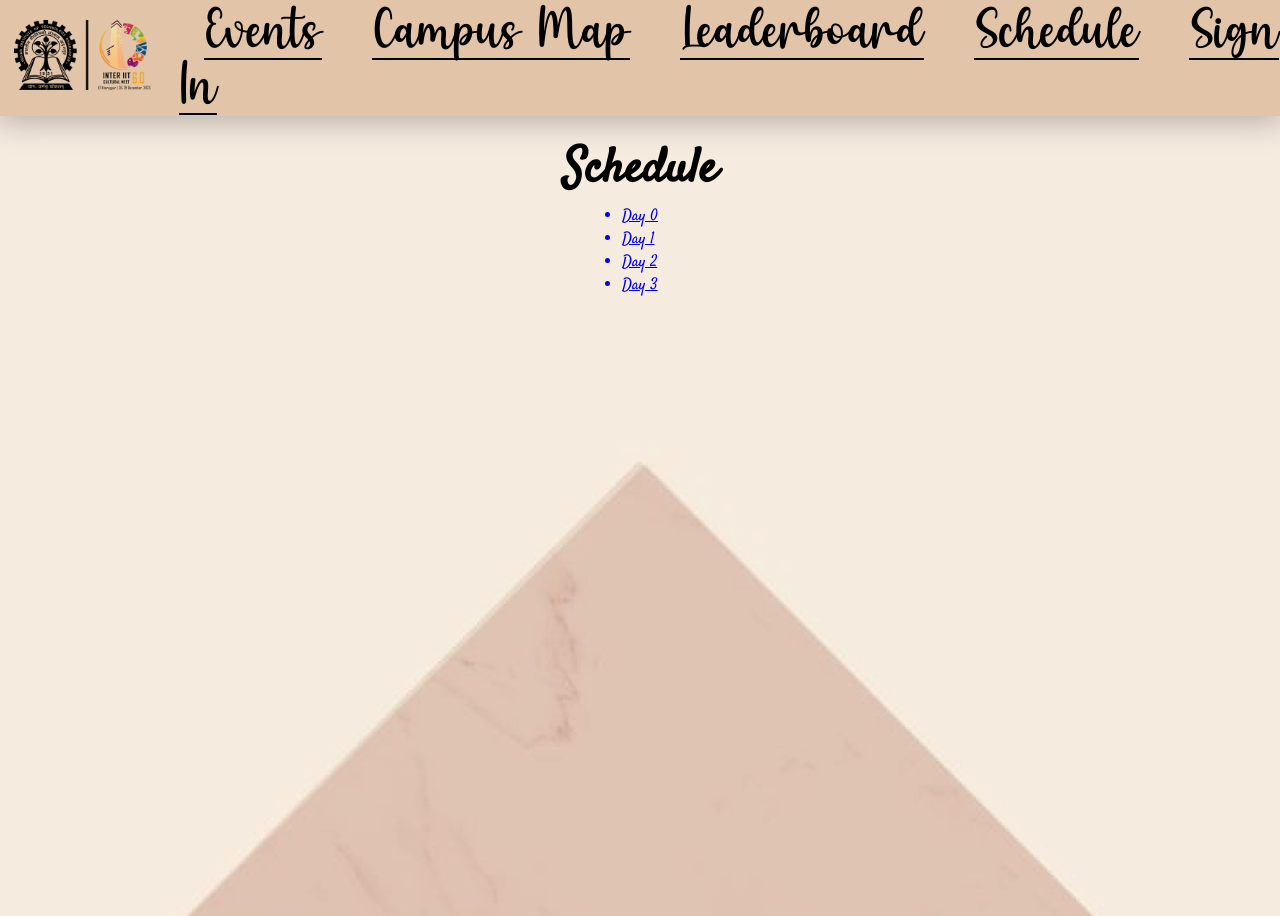
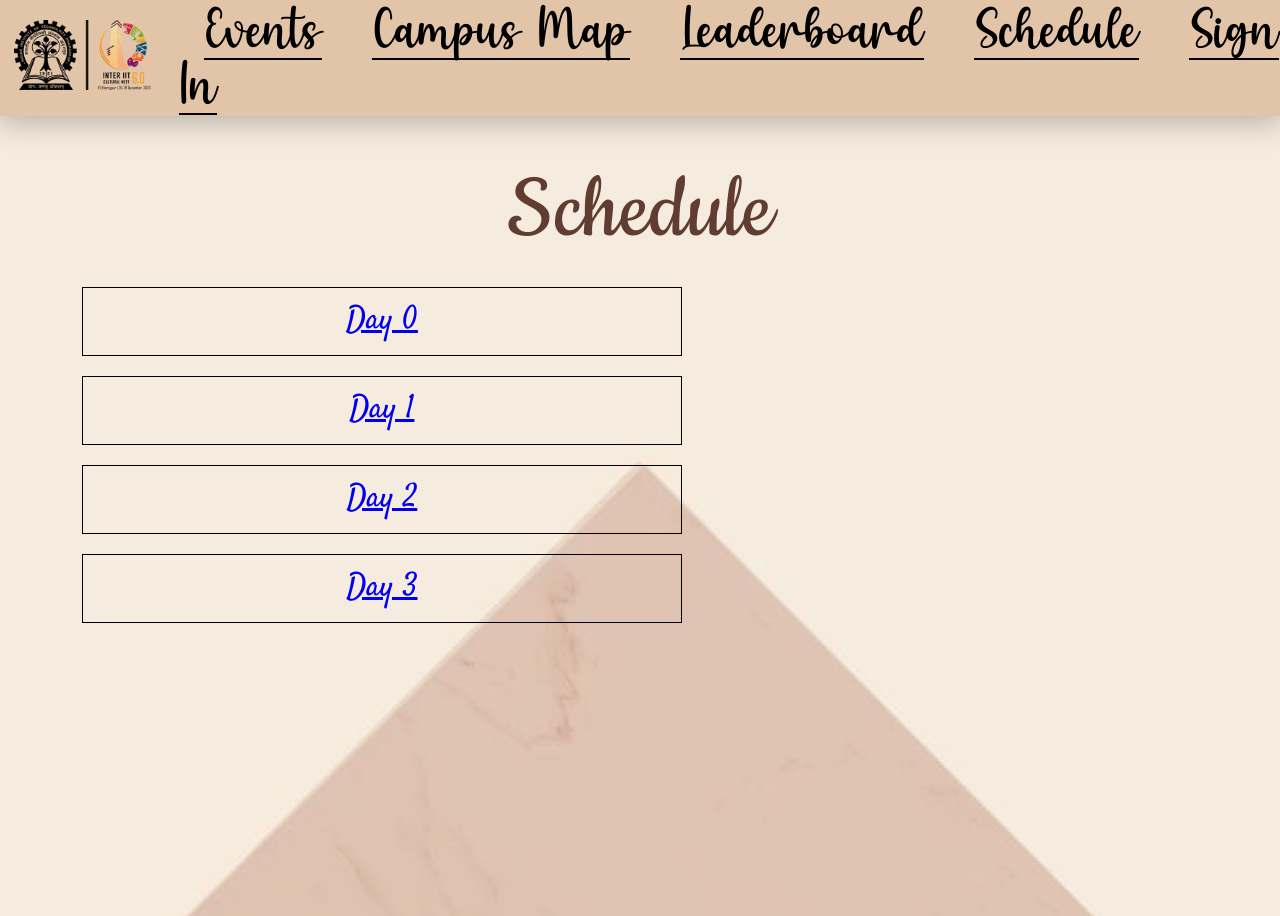
Before and after one commit to nitish-bpns/InterIITCulturalFrontend, a Next.js app: page /schedule in a window 1280 px wide. Built offline with nearby package versions, Linux system fonts and the light colour scheme.

Commit message:
schedule page ready

```diff
--- /dev/null
+++ b/app/schedule/Schedule.module.css
@@ -0,0 +1,17 @@
+.outer-box {
+  width: 90%;
+  display: flex;
+  flex-wrap: wrap;
+  justify-content: space-between;
+  align-items: center;
+  align-content: center;
+  gap: 20px;
+}
+
+.inner-box {
+  border: 1px solid #000000;
+  padding: 10px;
+  min-width: 600px;
+  font-size: 2rem;
+  text-align: center;
+}
--- a/app/schedule/page.jsx
+++ b/app/schedule/page.jsx
@@ -1,6 +1,7 @@
 import Link from "next/link";
+import { Satisfy } from "next/font/google";
 import Styles from "../../styles/page.module.css";
-import { Satisfy } from "next/font/google";
+import PageStyles from "./Schedule.module.css";
 
 const satisfy = Satisfy({ weight: "400", subsets: ["latin"] });
 
@@ -9,20 +10,20 @@ export default function Schedule() {
     <main className={satisfy.className}>
       <section className={Styles["main"]}>
         <h1 className={Styles["heading"]}>Schedule</h1>
-        <ul>
-          <Link href="/schedule/Day/0">
-            <li>Day 0</li>
+        <div className={PageStyles["outer-box"]}>
+          <Link className={PageStyles["inner-box"]} href="/schedule/Day/0">
+            Day 0
           </Link>
-          <Link href="/schedule/Day/1">
-            <li>Day 1</li>
+          <Link className={PageStyles["inner-box"]} href="/schedule/Day/1">
+            Day 1
           </Link>
-          <Link href="/schedule/Day/2">
-            <li>Day 2</li>
+          <Link className={PageStyles["inner-box"]} href="/schedule/Day/2">
+            Day 2
           </Link>
-          <Link href="/schedule/Day/3">
-            <li>Day 3</li>
+          <Link className={PageStyles["inner-box"]} href="/schedule/Day/3">
+            Day 3
           </Link>
-        </ul>
+        </div>
       </section>
     </main>
   );
--- a/components/BackButton.module.css
+++ b/components/BackButton.module.css
@@ -1,4 +1,4 @@
 .back-button {
   position: absolute;
-  left: 20px;
+  left: 100px;
 }
--- a/styles/page.module.css
+++ b/styles/page.module.css
@@ -1,3 +1,5 @@
+@import url("https://fonts.googleapis.com/css2?family=Cookie&display=swap");
+
 .main {
   display: flex;
   flex-direction: column;
@@ -7,7 +9,10 @@
 }
 
 .heading {
-  font-size: 3rem;
-  font-weight: 700;
-  text-align: center;
+  color: #603d30;
+  font-size: 100px;
+  font-family: "Cookie", cursive;
+  font-weight: 400;
+  word-wrap: break-word;
+  margin: 20px;
 }
```
Also changed, not shown: app/schedule/Day/[day]/page.jsx (+8 -0 lines), app/team/team.module.css (+4 -4 lines).
